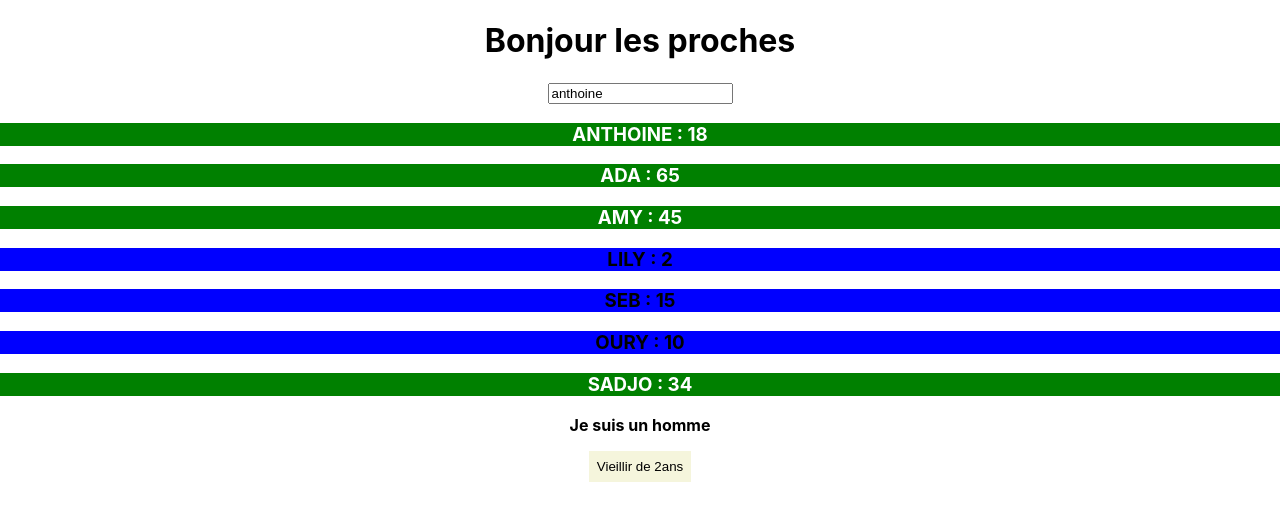
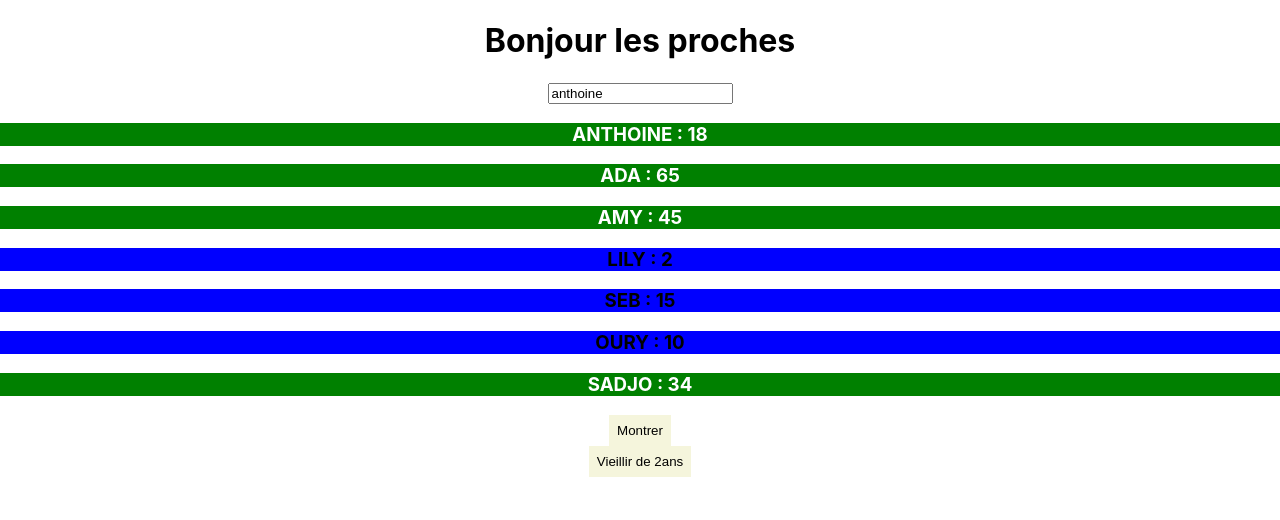
Before and after one commit to adamsbah/projet, a React (Create React App) app: page / in a window 1280 px wide. Shown: the top 520 px of the page. Built offline with nearby package versions, Linux system fonts and the light colour scheme.

Commit message:
Montrer ou cacher

```diff
--- a/src/App.js
+++ b/src/App.js
@@ -1,4 +1,4 @@
-import React, {Component} from 'react';
+import React, { Component } from 'react';
 import Membre from './components/Membre'
 import Button from './components/Button'
 import './App.css';
@@ -39,34 +39,41 @@
     nom: 'sadjo',
     age: 34
   }
-}
+};
 
 class  App extends Component {
   state = {
-    famille
+    famille,
+    isShow: false
   }
+
   handleClick = num => {
 
-    const famille = { ...this.state.famille}
+    const famille = { ...this.state.famille }
     famille.Membre1.age += num
     this.setState( {famille} )
   }
 
   handleChage = event => {
 
-    const famille = { ...this.state.famille}
+    const famille = { ...this.state.famille }
     const nom = event.target.value
+    console.log(nom)
     famille.Membre1.nom= nom
-    this.setState( {famille} )
+    this.setState({famille})
   }
 
+  handleShowDescription = () => {
+    const isShow = !this.state.isShow
+    this.setState({isShow})
+  }
   render(){
     const {titre} = this.props
-    const {famille} = this.state
+    const {famille, isShow} = this.state
 
 
     return(
-      <div className="App">
+      <div className= "App">
       <h1>{titre}</h1>
       <input  value={famille.Membre1.nom} onChange={this.handleChange} type="text" />
         <Membre
@@ -90,8 +97,14 @@
        <Membre
         age={famille.Membre7.age}
        nom={famille.Membre7.nom}>
-        <strong>Je suis un homme</strong>
+
+       { isShow ? <strong>Je suis un homme.</strong> : null}
+
         </Membre>
+        <button onClick={this.handleShowDescription}>
+        {isShow ? 'Cacher' :'Montrer'}
+        </button>
+
         <Button
         vieillir={() => this.handleClick(2)} />
 
```
